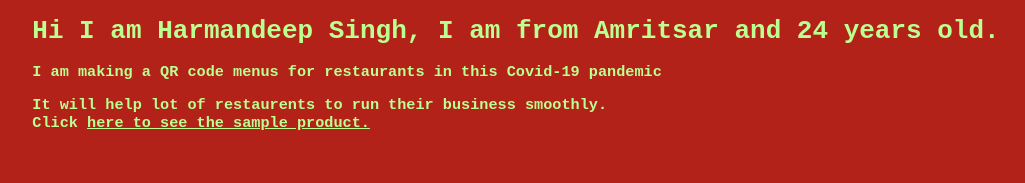
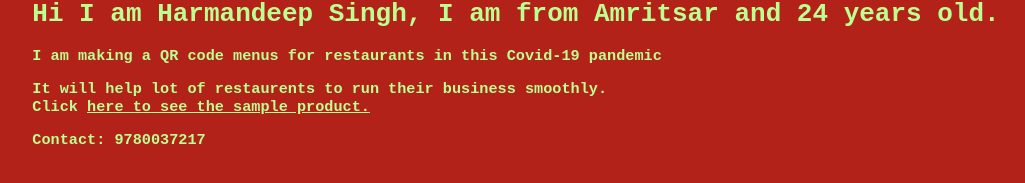
Before and after one commit to Harman0070/Myportfolio, a plain HTML site: page index.html in a window 1280 px wide. Shown: the part 427-610 px from the top of the page, without its empty margins (124-1149 px from the left). Drawn offline with Linux system fonts and the light colour scheme.

Commit message:
Fix: Contact Info

```diff
--- a/index.html
+++ b/index.html
@@ -6,6 +6,8 @@
         <link rel="stylesheet" href="css/main.css">
     </head>
     <body>
+
+
         <header class="site-header">
 
             <img class="profile-pic" src="https://instagram.fluh1-1.fna.fbcdn.net/v/t51.2885-19/s150x150/28429281_158940568147421_4483281339683962880_n.jpg?_nc_ht=instagram.fluh1-1.fna.fbcdn.net&_nc_ohc=VcpoHA-1_aYAX8fCJUQ&oh=36fc25cc02ca35f42ce275208e1f4278&oe=5F07859D" alt="Profile Photo" >
@@ -14,7 +16,8 @@
                 <h3>I am making a QR code menus for restaurants in this Covid-19 pandemic</h3>
                 <h3>It will help lot of restaurents to run their business smoothly.
                     <br>Click <a class="course-link" href="https://www.qr-code-generator.com/qr-codes-for/restaurants/"> here to see the sample product.</a></h3>
-            </div>
+                <h3>Contact: 9780037217</h3>
+                </div>
 
         </header>
     </body>
```
